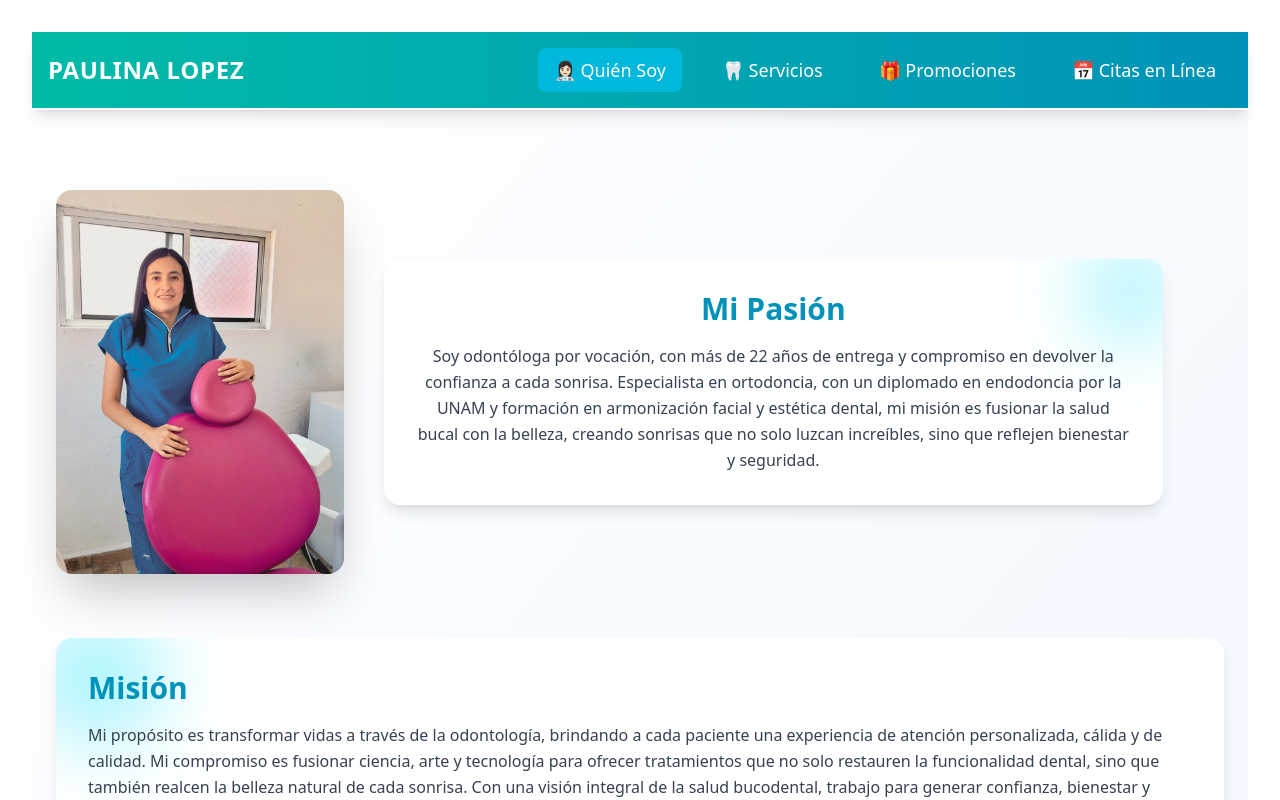
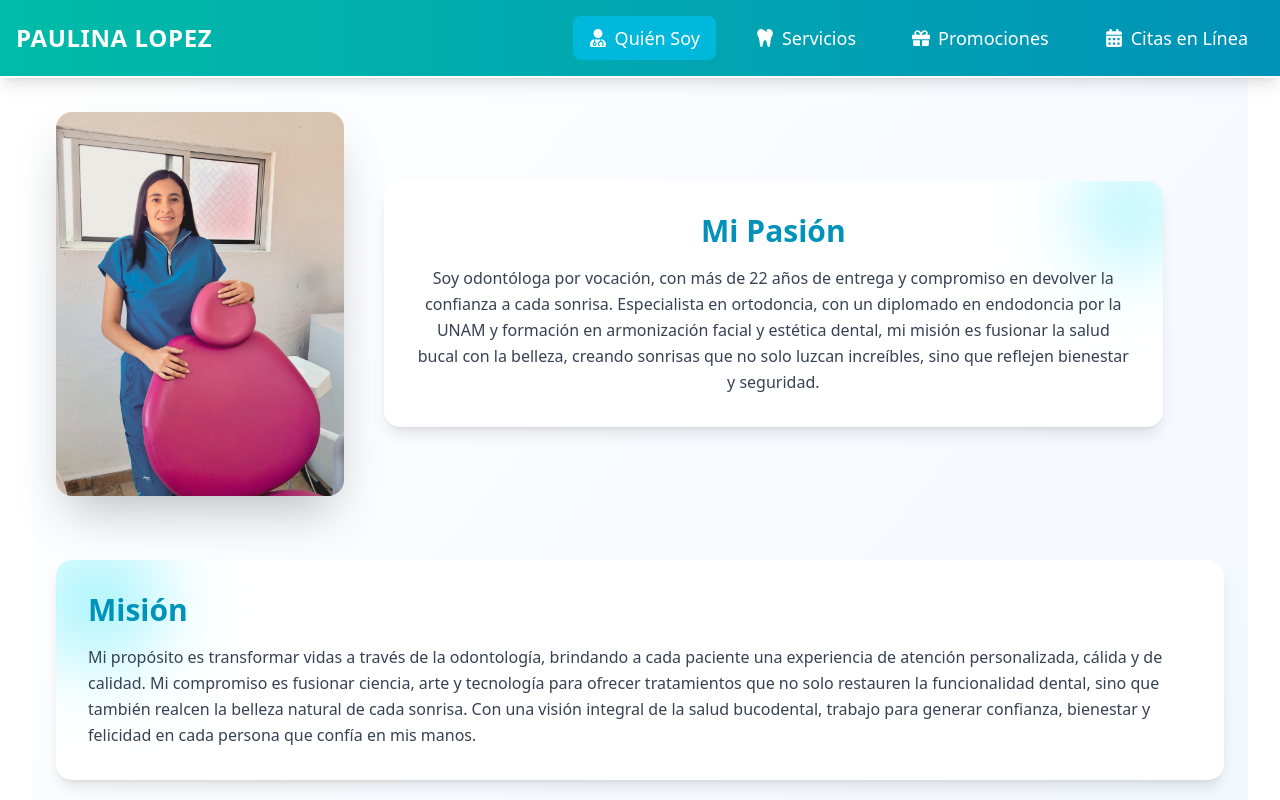
Before and after one commit to pacool84/consultorio-dental, a React (Vite) app in the folder vite-project/: page /aboutme in a window 1280 px wide. Shown: the top 800 px of the page. Built offline with nearby package versions, Linux system fonts and the light colour scheme.

Commit message:
[CHANGE] Icono del componente NavBar

```diff
--- a/vite-project/src/Components/NavBar.jsx
+++ b/vite-project/src/Components/NavBar.jsx
@@ -1,12 +1,12 @@
 import { useState } from "react";
 import { NavLink } from "react-router-dom";
+import { FaUserMd, FaTooth, FaGift, FaCalendarAlt } from "react-icons/fa"; // Importar íconos de react-icons
 
 const NavBar = () => {
   const [isOpen, setIsOpen] = useState(false);
 
   return (
-    //Considerar cambiar propiedad relative por fixed para que el NavBar se mantenga fijo en la parte superior de la pantalla y ocupe todo el ancho de la misma.
-    <nav className="bg-gradient-to-r from-teal-500 to-cyan-600 p-4 shadow-lg relative border-b-2 border-white w-full fixed top-0 left-0 z-50">
+    <nav className="bg-gradient-to-r from-teal-500 to-cyan-600 p-4 shadow-lg fixed border-b-2 border-white w-full top-0 left-0 z-50">
       <div className="container mx-auto flex justify-between items-center w-full">
         {/* Logo */}
         <NavLink to="/">
@@ -40,7 +40,7 @@ const NavBar = () => {
                 }`
               }
             >
-              👩🏻‍⚕️ Quién Soy
+              <FaUserMd className="mr-2" /> Quién Soy
             </NavLink>
           </li>
           <li>
@@ -48,7 +48,7 @@ const NavBar = () => {
               href="#"
               className="flex items-center text-gray-800 md:text-white text-lg font-medium px-4 py-2 hover:scale-105 hover:bg-gradient-to-r hover:from-cyan-500 hover:to-teal-400 hover:text-white transition-all duration-300 rounded-lg"
             >
-              🦷 Servicios
+              <FaTooth className="mr-2" /> Servicios
             </a>
           </li>
           <li>
@@ -56,7 +56,7 @@ const NavBar = () => {
               href="#"
               className="flex items-center text-gray-800 md:text-white text-lg font-medium px-4 py-2 hover:scale-105 hover:bg-gradient-to-r hover:from-cyan-500 hover:to-teal-400 hover:text-white transition-all duration-300 rounded-lg"
             >
-              🎁 Promociones
+              <FaGift className="mr-2" /> Promociones
             </a>
           </li>
           <li>
@@ -64,7 +64,7 @@ const NavBar = () => {
               href="#"
               className="flex items-center text-gray-800 md:text-white text-lg font-medium px-4 py-2 hover:scale-105 hover:bg-gradient-to-r hover:from-cyan-500 hover:to-teal-400 hover:text-white transition-all duration-300 rounded-lg"
             >
-              📅 Citas en Línea
+              <FaCalendarAlt className="mr-2" /> Citas en Línea
             </a>
           </li>
         </ul>
```
